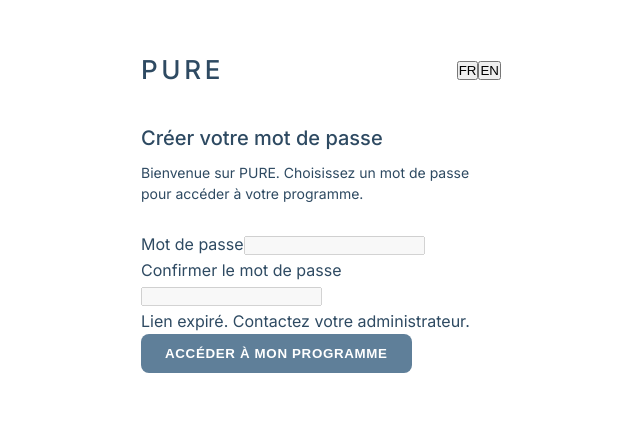
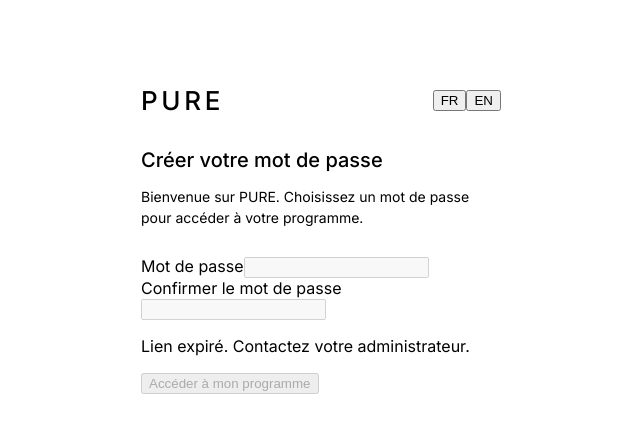
Before and after one commit to ChrisCoxxx/pure-app, a Next.js app: page /set-password in a window 1280 px wide. Shown: the part 189-622 px from the top of the page, without its empty margins (319-959 px from the left). Built offline with nearby package versions, Linux system fonts and the light colour scheme; no server answers.

Commit message:
Update globals.css

```diff
--- a/app/globals.css
+++ b/app/globals.css
@@ -13,56 +13,6 @@
   --font-sans:          'Inter', Arial, sans-serif;
 }
 
-* {
-  box-sizing: border-box;
-  margin: 0;
-  padding: 0;
-}
-
 body {
   font-family: var(--font-sans);
-  background-color: var(--color-bg);
-  color: var(--color-text);
-  line-height: 1.6;
 }
-
-h1, h2, h3, h4 {
-  font-weight: 700;
-  color: var(--color-primary-dark);
-}
-
-a {
-  color: var(--color-primary);
-  text-decoration: none;
-}
-a:hover {
-  text-decoration: underline;
-}
-
-.btn-primary {
-  background-color: var(--color-primary);
-  color: #ffffff;
-  font-weight: 700;
-  text-transform: uppercase;
-  letter-spacing: 0.05em;
-  padding: 0.75rem 1.5rem;
-  border-radius: 0.5rem;
-  border: none;
-  cursor: pointer;
-  transition: background-color 0.2s;
-}
-.btn-primary:hover {
-  background-color: var(--color-primary-dark);
-}
-
-.card-info {
-  background-color: var(--color-bg-soft);
-  border: 1px solid #d0dce8;
-  border-radius: 0.5rem;
-  padding: 1.25rem 1.5rem;
-}
-
-.quote {
-  color: var(--color-primary);
-  font-style: italic;
-}
```
